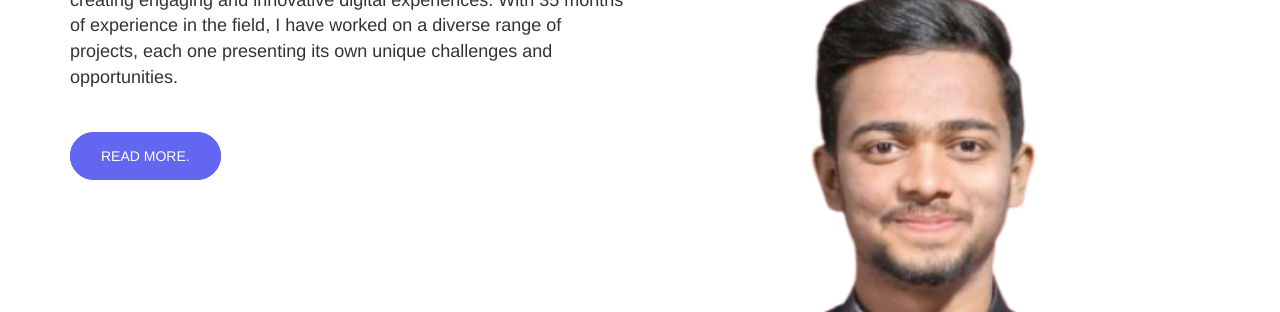
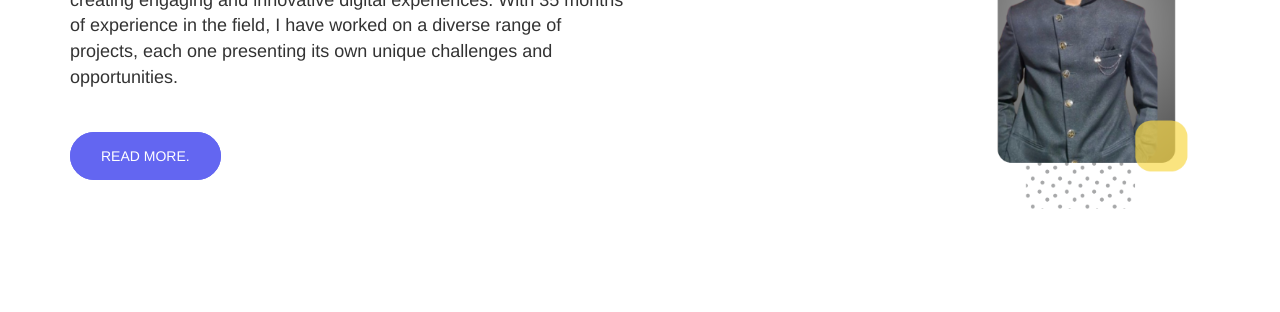
Before and after one commit to ZiyaSoftware/test, a plain HTML site: page index.html in a window 1280 px wide. Shown: the part 360-672 px from the top of the page. Drawn offline with nearby package versions, Linux system fonts and the light colour scheme.

Commit message:
Update index.html
img

```diff
--- a/index.html
+++ b/index.html
@@ -91,7 +91,7 @@
 
 		 </div>
 		 <div class="col-md-6">
-			 <img src="images/me.png" class="banner-img" width="100%">
+			 <img src="images/me-1.png" class="banner-img" width="100%">
 		 </div>
 	  </div>
    </div>
```
